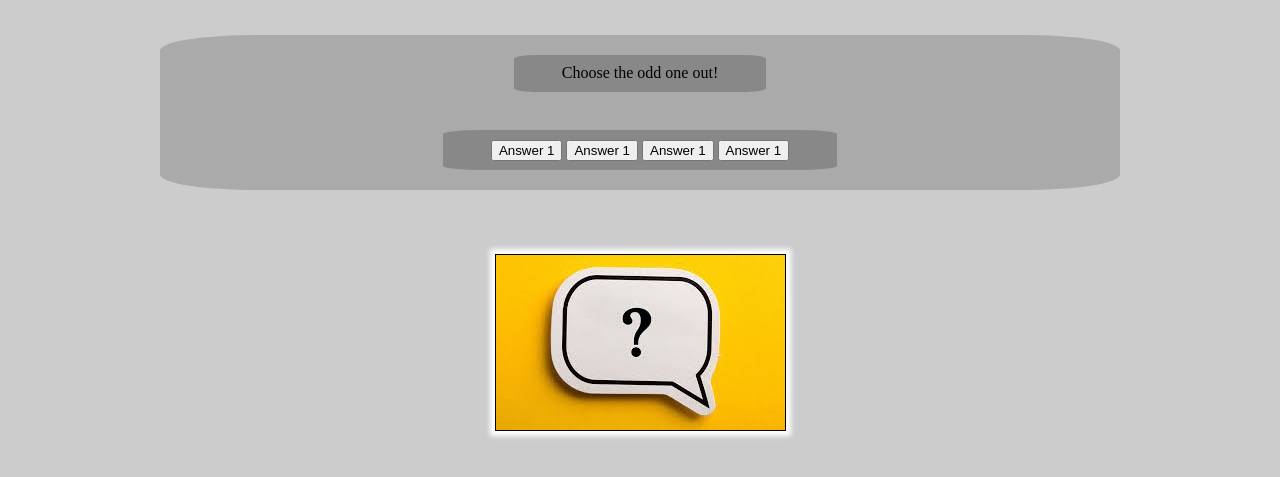
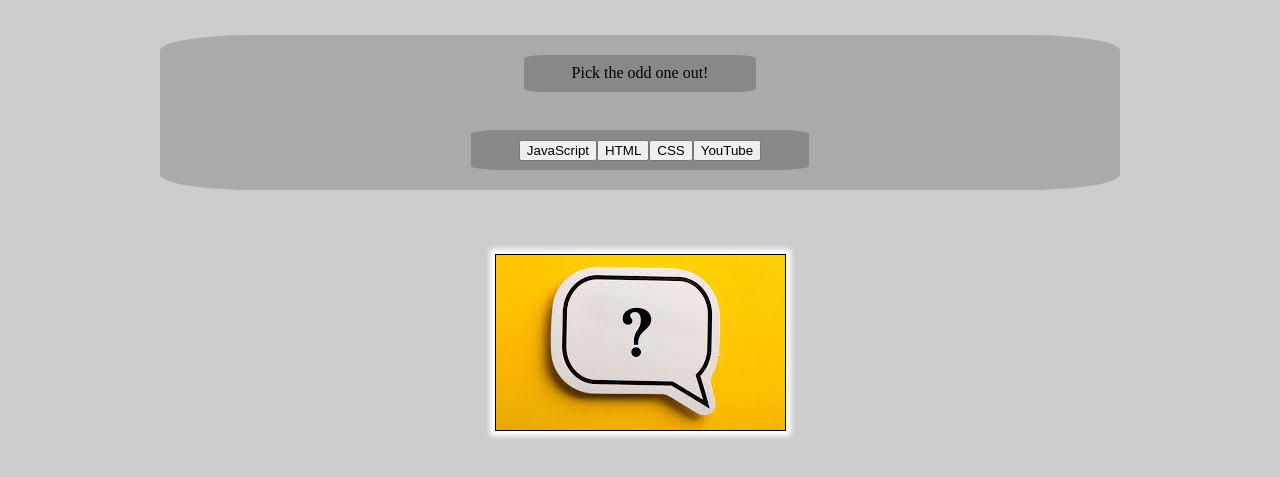
Before and after one commit to Azurelo/Coding-Quiz, a plain HTML site: page index.html in a window 1280 px wide. Both pictures are taken after a click on the button "Start". Shown: the part 151-628 px from the top of the page. Drawn offline with Linux system fonts and the light colour scheme.

Commit message:
Adding questions when begin button is pressed

```diff
--- a/Assets/script.js
+++ b/Assets/script.js
@@ -2,51 +2,62 @@
 var mainEl = document.getElementById('main');
 var startBtn = document.getElementById('start-btn');
 var questionTable = document.getElementById('questionTable');
-var mainImage = document.getElementById
+//var mainImage = document.getElementById
 // Timer that counts down from 75
+var timeLeft = 60;
+var questionElement = document.getElementById('question');
+var answerElement = document.getElementById('answerGrid')
+var currentQuestionIndex;
 
 function begin() {
+  //Display Questions and hide Start button
     questionTable.style.display = 'flex';
-    startBtn.style.display = 'none';
-
-  var timeLeft = 60;
-  // Use the `setInterval()` method to call a function to be executed every 1000 milliseconds
-
-  var timeInterval = setInterval(function () {
-    // As long as the `timeLeft` is greater than 1
-
-    if (timeLeft > 1) {
-      // Set the `textContent` of `timerEl` to show the remaining seconds
-      timerEl.textContent = timeLeft;
-      // Decrement `timeLeft` by 1
-      timeLeft--;
-
-    } else if (timeLeft === 1) {
-      // When `timeLeft` is equal to 1, rename to 'second' instead of 'seconds'
-      timerEl.textContent = timeLeft;
-      timeLeft--;
-
-    } else {
-      // Once `timeLeft` gets to 0, set `timerEl` to an empty string
-      timerEl.textContent = '0';
-      // Use `clearInterval()` to stop the timer
-
-      clearInterval(timeInterval);
-
-    }
-
-  }, 1000);
+    startBtn.classList.add('hide');
+    setTimer();
+    currentQuestionIndex = 0;
+    displayNext();
 }
 
+function displayNext(){
+  resetQuestions();
+  showQuestion(questions[currentQuestionIndex])
+}
 
-function selectAnswer(){
+function showQuestion(question){
+  questionElement.innerText = question.question
+  question.answers.forEach(answer => {
+    var button = document.createElement('button')
+    button.innerText= answer.choice
+    button.classList.add('btn')
+    if(answer.isCorrect){
+      button.dataset.isCorrect = answer.isCorrect
+    }
+    button.addEventListener('click', selectAnswer)
+    answerElement.appendChild(button)
+  })
+}
 
+function selectAnswer(e){
+  var selectedAnswer = e.target;
+  if(selectedAnswer.isCorrect === false){
+    timeLeft -= 5;}
+
+    //displayNext();
+    else{console.log('oof');}
+  }
+
+function resetQuestions(){
+  while(answerElement.firstChild)
+  {
+    answerElement.removeChild(answerElement.firstChild)
+  }
 }
 
 startBtn.addEventListener('click', begin);
 
-var Questions = [
+var questions = [
     {
+      question: 'Pick the odd one out!',
       answers: [
         {choice: 'JavaScript', isCorrect: false},
         {choice: 'HTML', isCorrect: false },
@@ -96,3 +107,32 @@
       ]
     },
 ]
+
+function setTimer(){
+// Use the `setInterval()` method to call a function to be executed every 1000 milliseconds
+
+var timeInterval = setInterval(function () {
+  // As long as the `timeLeft` is greater than 1
+
+  if (timeLeft > 1) {
+    // Set the `textContent` of `timerEl` to show the remaining seconds
+    timerEl.textContent = timeLeft;
+    // Decrement `timeLeft` by 1
+    timeLeft--;
+
+  } else if (timeLeft === 1) {
+    // When `timeLeft` is equal to 1, rename to 'second' instead of 'seconds'
+    timerEl.textContent = timeLeft;
+    timeLeft--;
+
+  } else {
+    // Once `timeLeft` gets to 0, set `timerEl` to an empty string
+    timerEl.textContent = '0';
+    // Use `clearInterval()` to stop the timer
+
+    clearInterval(timeInterval);
+
+  }
+
+}, 1000);
+}
--- a/index.html
+++ b/index.html
@@ -16,12 +16,12 @@
         Odd One Out Quiz
     </h1>
     <section id="questionTable" class="hide">
-        <div>Choose the odd one out!</div>
-        <div>
-            <button>Answer 1</button>
-            <button>Answer 1</button>
-            <button>Answer 1</button>
-            <button>Answer 1</button>
+        <div id="question">Choose the odd one out!</div>
+        <div id="answerGrid">
+            <button class="btn">Answer 1</button>
+            <button class="btn">Answer 1</button>
+            <button class="btn">Answer 1</button>
+            <button class="btn">Answer 1</button>
         </div>
     </section>
     <div class="start">
```
Also changed, not shown: highscores.html (+1 -1 lines).
